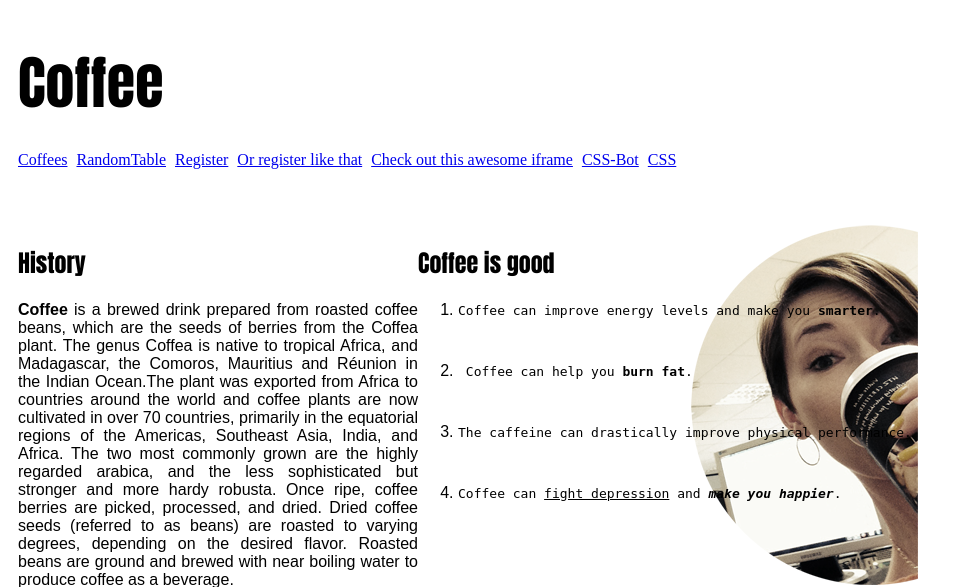
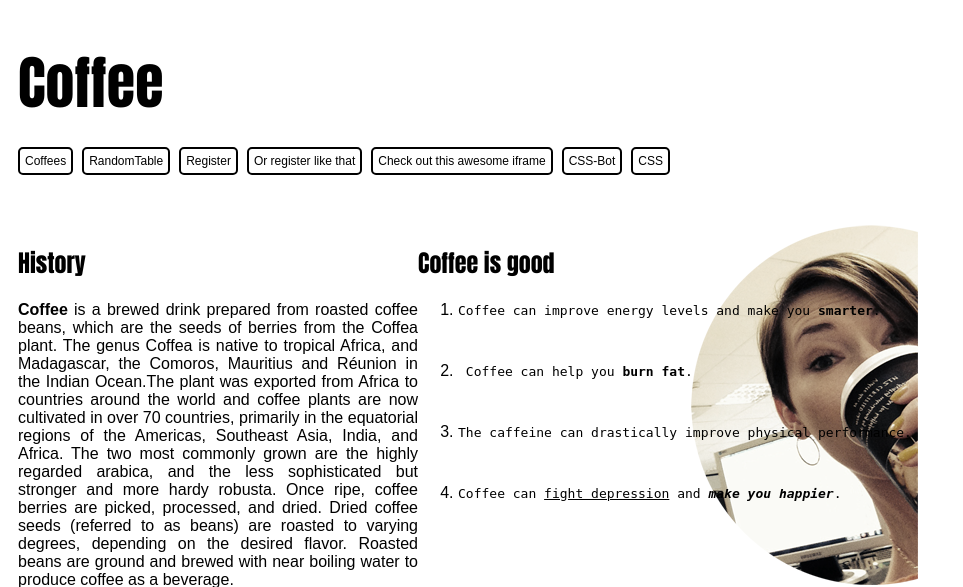
Before and after one commit to Sepsik/V6rgurakendused, a PHP site: page /index.html in a window 1280 px wide. Shown: the top 587 px of the page, without its empty margins (0-963 px from the left). Run offline with PHP 8.4, Linux system fonts and the light colour scheme.

Commit message:
muudetud linkide kujundust ja lisatud hover selector

```diff
--- a/style.css
+++ b/style.css
@@ -18,13 +18,28 @@ p {
 }
 
 ul {
-     display: inline-block;
+    display: inline-block;
     list-style: none;
     padding: 0px;
 }
 
 ul li{
     padding: 0px 0px 0px 5px;
+}
+
+li a{
+    padding: 5px 5px 5px 5px;
+    color: black;
+    text-decoration: none;
+    font-size: 12px;
+    font-family: arial;
+    border: 2px solid black;
+    border-radius: 5px;
+}
+
+a:hover {
+     background-color: #BDB76B;
+     cursor: default;
 }
 
 #header {
```
